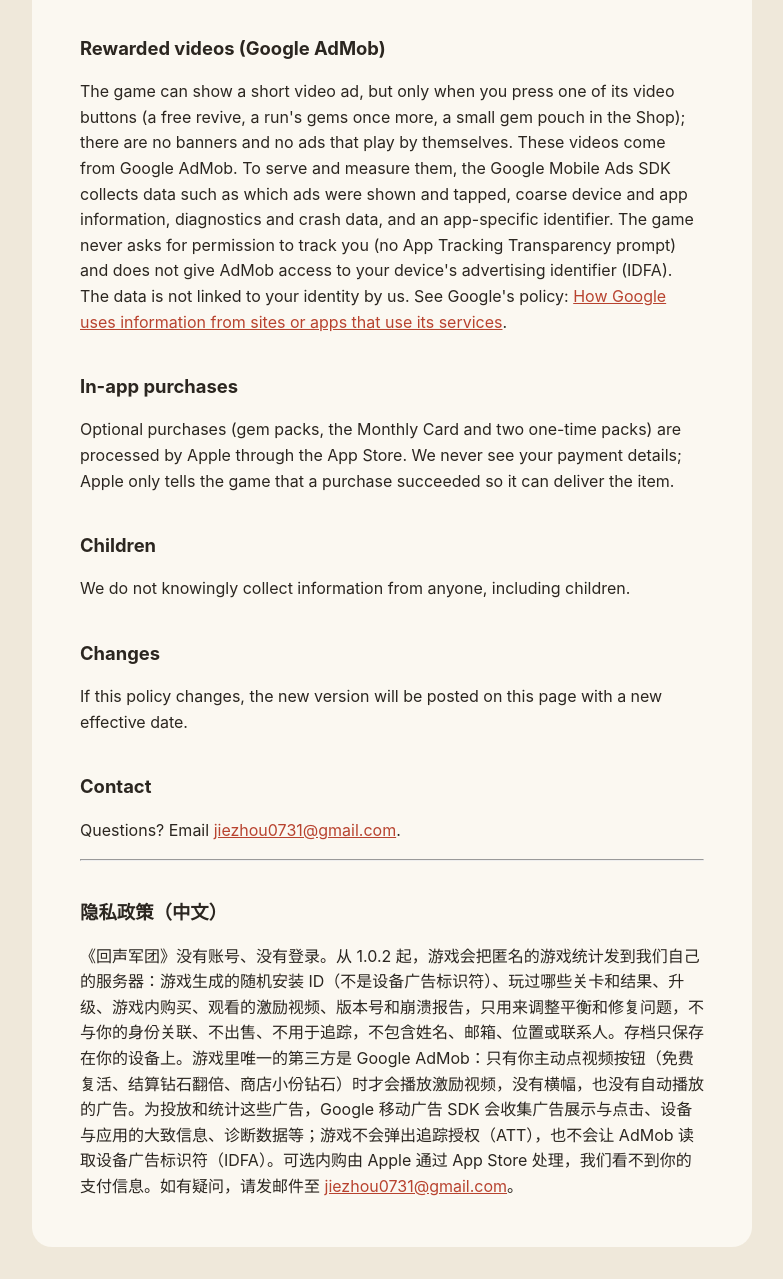
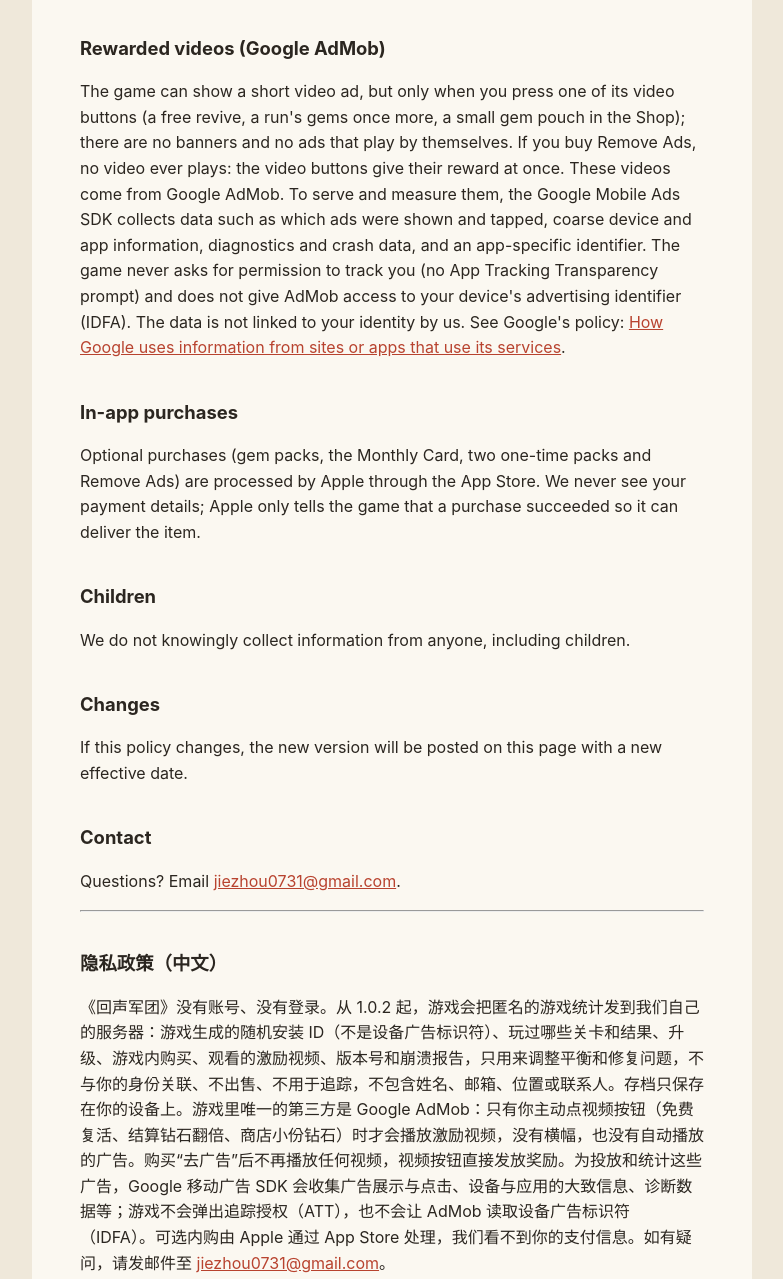
Before and after one commit to jiezhou0731/jiezhou0731.github.io, a plain HTML site: page echolegion/privacy.html in a window 1280 px wide. Shown: the part 549-1828 px from the top of the page, without its empty margins (248-1031 px from the left). Drawn offline with Linux system fonts and the light colour scheme.

Commit message:
Echo Legion 1.0.3: privacy page mentions Remove Ads
Co-Authored-By: Claude Opus 5.5 (1M context) <noreply@anthropic.com>

```diff
--- a/echolegion/privacy.html
+++ b/echolegion/privacy.html
@@ -17,10 +17,10 @@
 <p>The game has no accounts and no sign-in. From version 1.0.2 it sends anonymous gameplay statistics to our own server: a random install ID created by the game (not your device's advertising ID), which stages you played and how they ended, upgrades, purchases made in the game, rewarded videos watched, the app version, and crash reports. This is used only to balance the game and fix bugs; it is not linked to your identity, not sold and not used for tracking. It contains no name, e-mail, location or contacts. Your save stays on your device.</p>
 
 <h2>Rewarded videos (Google AdMob)</h2>
-<p>The game can show a short video ad, but only when you press one of its video buttons (a free revive, a run's gems once more, a small gem pouch in the Shop); there are no banners and no ads that play by themselves. These videos come from Google AdMob. To serve and measure them, the Google Mobile Ads SDK collects data such as which ads were shown and tapped, coarse device and app information, diagnostics and crash data, and an app-specific identifier. The game never asks for permission to track you (no App Tracking Transparency prompt) and does not give AdMob access to your device's advertising identifier (IDFA). The data is not linked to your identity by us. See Google's policy: <a href="https://policies.google.com/technologies/partner-sites">How Google uses information from sites or apps that use its services</a>.</p>
+<p>The game can show a short video ad, but only when you press one of its video buttons (a free revive, a run's gems once more, a small gem pouch in the Shop); there are no banners and no ads that play by themselves. If you buy Remove Ads, no video ever plays: the video buttons give their reward at once. These videos come from Google AdMob. To serve and measure them, the Google Mobile Ads SDK collects data such as which ads were shown and tapped, coarse device and app information, diagnostics and crash data, and an app-specific identifier. The game never asks for permission to track you (no App Tracking Transparency prompt) and does not give AdMob access to your device's advertising identifier (IDFA). The data is not linked to your identity by us. See Google's policy: <a href="https://policies.google.com/technologies/partner-sites">How Google uses information from sites or apps that use its services</a>.</p>
 
 <h2>In-app purchases</h2>
-<p>Optional purchases (gem packs, the Monthly Card and two one-time packs) are processed by Apple through the App Store. We never see your payment details; Apple only tells the game that a purchase succeeded so it can deliver the item.</p>
+<p>Optional purchases (gem packs, the Monthly Card, two one-time packs and Remove Ads) are processed by Apple through the App Store. We never see your payment details; Apple only tells the game that a purchase succeeded so it can deliver the item.</p>
 
 <h2>Children</h2>
 <p>We do not knowingly collect information from anyone, including children.</p>
@@ -33,7 +33,7 @@
 
 <hr>
 <h2>隐私政策（中文）</h2>
-<p>《回声军团》没有账号、没有登录。从 1.0.2 起，游戏会把匿名的游戏统计发到我们自己的服务器：游戏生成的随机安装 ID（不是设备广告标识符）、玩过哪些关卡和结果、升级、游戏内购买、观看的激励视频、版本号和崩溃报告，只用来调整平衡和修复问题，不与你的身份关联、不出售、不用于追踪，不包含姓名、邮箱、位置或联系人。存档只保存在你的设备上。游戏里唯一的第三方是 Google AdMob：只有你主动点视频按钮（免费复活、结算钻石翻倍、商店小份钻石）时才会播放激励视频，没有横幅，也没有自动播放的广告。为投放和统计这些广告，Google 移动广告 SDK 会收集广告展示与点击、设备与应用的大致信息、诊断数据等；游戏不会弹出追踪授权（ATT），也不会让 AdMob 读取设备广告标识符（IDFA）。可选内购由 Apple 通过 App Store 处理，我们看不到你的支付信息。如有疑问，请发邮件至 <a href="mailto:jiezhou0731@gmail.com">jiezhou0731@gmail.com</a>。</p>
+<p>《回声军团》没有账号、没有登录。从 1.0.2 起，游戏会把匿名的游戏统计发到我们自己的服务器：游戏生成的随机安装 ID（不是设备广告标识符）、玩过哪些关卡和结果、升级、游戏内购买、观看的激励视频、版本号和崩溃报告，只用来调整平衡和修复问题，不与你的身份关联、不出售、不用于追踪，不包含姓名、邮箱、位置或联系人。存档只保存在你的设备上。游戏里唯一的第三方是 Google AdMob：只有你主动点视频按钮（免费复活、结算钻石翻倍、商店小份钻石）时才会播放激励视频，没有横幅，也没有自动播放的广告。购买“去广告”后不再播放任何视频，视频按钮直接发放奖励。为投放和统计这些广告，Google 移动广告 SDK 会收集广告展示与点击、设备与应用的大致信息、诊断数据等；游戏不会弹出追踪授权（ATT），也不会让 AdMob 读取设备广告标识符（IDFA）。可选内购由 Apple 通过 App Store 处理，我们看不到你的支付信息。如有疑问，请发邮件至 <a href="mailto:jiezhou0731@gmail.com">jiezhou0731@gmail.com</a>。</p>
 </main>
 </body>
 </html>
```
